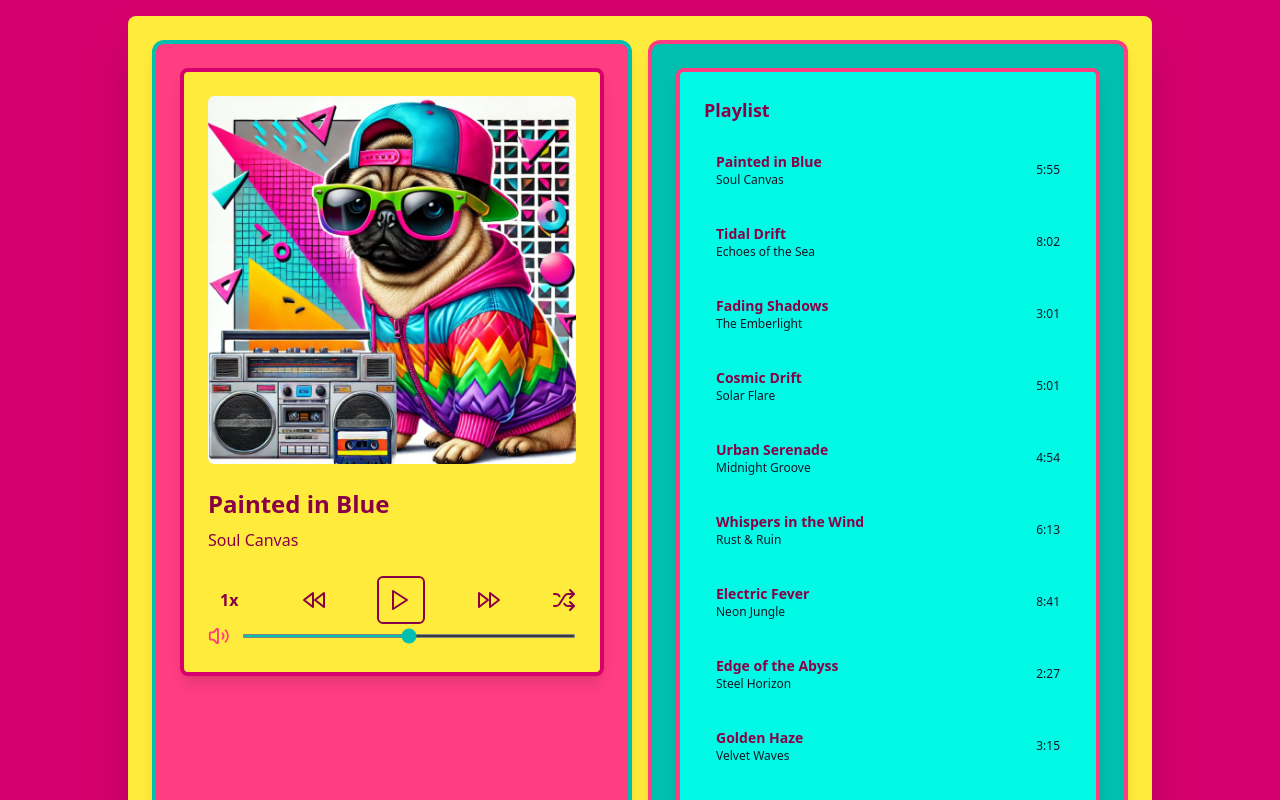
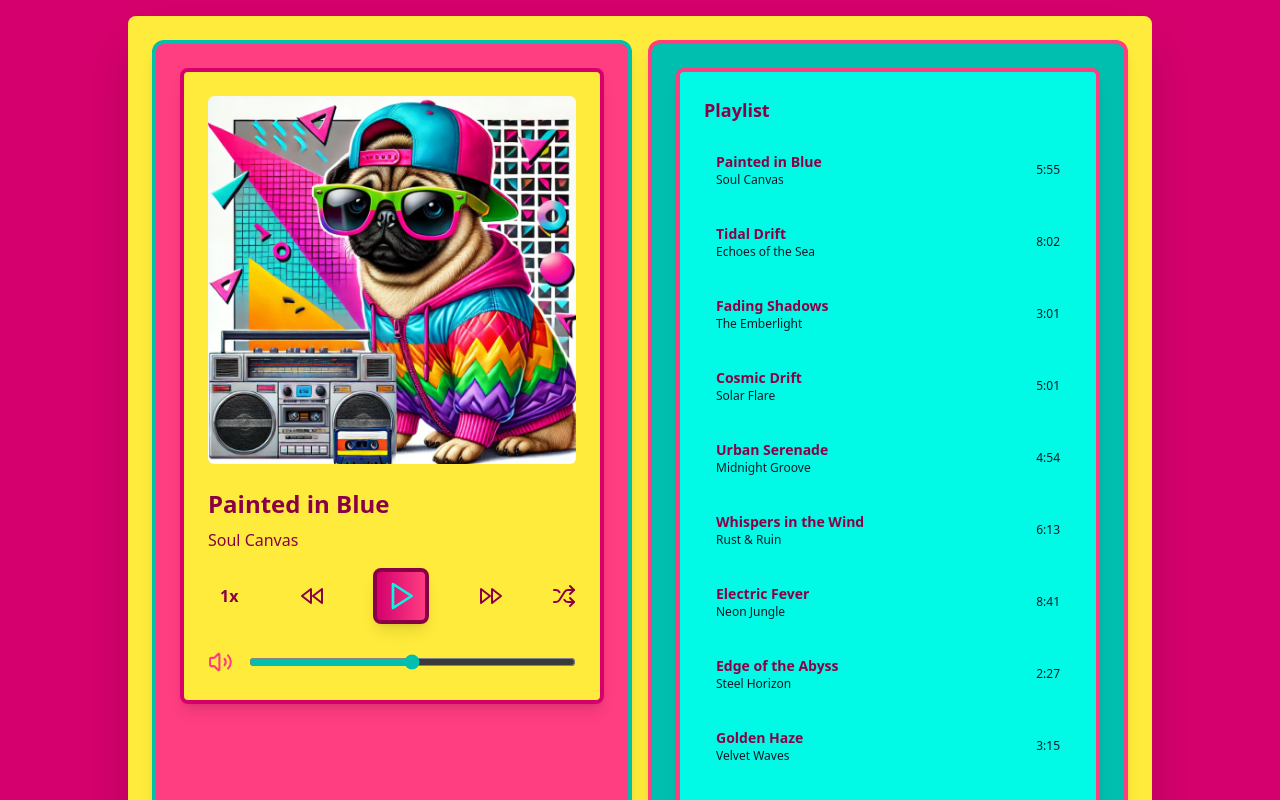
Before and after one commit to ThatsVie/atlas-music-player, a React app: page / in a window 1280 px wide. Shown: the top 800 px of the page. Built offline with nearby package versions, Linux system fonts and the light colour scheme; the HTML template or start-up script is replaced by a standard one.

Commit message:
styling updates

```diff
--- a/src/components/MusicPlayer.jsx
+++ b/src/components/MusicPlayer.jsx
@@ -5,11 +5,12 @@ import Playlist from "./Playlist";
 export default function MusicPlayer() {
   return (
     <div
-      className="flex flex-col md:flex-row md:space-x-4 w-full max-w-5xl mx-auto p-6 bg-brightYellow text-darkMagenta rounded-lg shadow-2xl"
+      className="flex flex-col md:flex-row md:space-x-4 w-full max-w-5xl mx-auto p-6 bg-brightYellow text-darkMagenta dark:bg-darkBg dark:text-lightText rounded-lg shadow-2xl transition-colors duration-300"
       aria-label="Music Player"
     >
+      {/* Currently Playing Section */}
       <section
-        className="md:w-1/2 bg-brightPink border-teal border-4 rounded-xl shadow-lg p-6"
+        className="md:w-1/2 bg-brightPink border-teal border-4 rounded-xl shadow-lg p-6 dark:bg-darkMagenta dark:border-citrusOrange"
         aria-labelledby="currently-playing-title"
       >
         <h2 id="currently-playing-title" className="sr-only">
@@ -18,8 +19,9 @@ export default function MusicPlayer() {
         <CurrentlyPlaying />
       </section>
 
+      {/* Playlist Section */}
       <section
-        className="md:w-1/2 bg-teal border-brightPink border-4 rounded-xl shadow-lg p-6"
+        className="md:w-1/2 bg-teal border-brightPink border-4 rounded-xl shadow-lg p-6 dark:bg-darkTeal dark:border-lightTeal"
         aria-labelledby="playlist-title"
       >
         <h2 id="playlist-title" className="sr-only">
--- a/src/components/PlayControls.jsx
+++ b/src/components/PlayControls.jsx
@@ -3,33 +3,37 @@ import { Rewind, Play, FastForward, Shuffle } from 'lucide-react';
 
 const PlayControls = () => {
   return (
-    <div className="flex items-center justify-between space-x-6 mt-6">
+    <div className="flex items-center justify-between space-x-4 mt-4">
       <button
-        className="text-darkMagenta font-bold px-3 py-2 rounded-md hover:bg-teal focus:outline-none focus:ring focus:ring-magenta"
+        className="text-darkMagenta font-bold px-3 py-2 rounded-md hover:bg-teal hover:scale-105 focus:outline-none focus:ring focus:ring-magenta transition-transform"
         aria-label="Playback Speed"
       >
         1x
       </button>
+
       <button
-        className="text-darkMagenta hover:text-teal focus:outline-none focus:ring focus:ring-magenta"
+        className="text-darkMagenta hover:text-teal focus:outline-none focus:ring focus:ring-magenta transition-transform hover:scale-105"
         aria-label="Rewind"
       >
         <Rewind className="w-6 h-6" />
       </button>
+
       <button
-        className="text-darkMagenta border-2 border-darkMagenta p-2 w-12 h-12 rounded-md hover:bg-teal focus:outline-none focus:ring focus:ring-magenta transition duration-200"
+        className="bg-gradient-to-r from-magenta to-brightPink text-lightTeal border-4 border-darkMagenta w-14 h-14 rounded-lg shadow-lg hover:shadow-xl active:shadow-inner flex items-center justify-center transition-transform duration-200 hover:scale-110 hover:rotate-6"
         aria-label="Play"
       >
-        <Play className="w-6 h-6" />
+        <Play className="w-8 h-8" />
       </button>
+
       <button
-        className="text-darkMagenta hover:text-teal focus:outline-none focus:ring focus:ring-magenta"
+        className="text-darkMagenta hover:text-teal focus:outline-none focus:ring focus:ring-magenta transition-transform hover:scale-105"
         aria-label="Fast Forward"
       >
         <FastForward className="w-6 h-6" />
       </button>
+
       <button
-        className="text-darkMagenta hover:text-teal focus:outline-none focus:ring focus:ring-magenta"
+        className="text-darkMagenta hover:text-teal focus:outline-none focus:ring focus:ring-magenta transition-transform hover:scale-105"
         aria-label="Shuffle"
       >
         <Shuffle className="w-6 h-6" />
--- a/src/components/VolumeControls.jsx
+++ b/src/components/VolumeControls.jsx
@@ -3,17 +3,14 @@ import { Volume2 } from 'lucide-react';
 
 const VolumeControls = () => {
   return (
-    <div className="flex items-center space-x-3">
-      {/* Volume Icon */}
-      <Volume2 className="w-6 h-6 text-brightPink" />
-
-      {/* Volume Slider */}
+    <div className="flex items-center space-x-4 mt-6">
+      <Volume2 className="w-7 h-7 text-brightPink" />
       <input
         type="range"
         min="0"
         max="100"
         defaultValue="50"
-        className="w-full h-1 rounded-full bg-magenta accent-teal focus:outline-none focus:ring-2 focus:ring-brightPink"
+        className="w-full h-2 rounded-full bg-magenta accent-teal focus:outline-none focus:ring-2 focus:ring-brightPink transition"
         aria-label="Volume Control"
       />
     </div>
--- a/tailwind.config.js
+++ b/tailwind.config.js
@@ -19,6 +19,10 @@ export default {
         brightYellow: '#FFEB3B',
         teal: '#00BFAE',
         lightTeal: '#00FAE5',
+        darkBg: '#1E293B',
+        lightBg: '#FFFFFF',
+        darkText: '#E2E8F0',
+        lightText: '#1E293B',
       },
     },
   },
```
